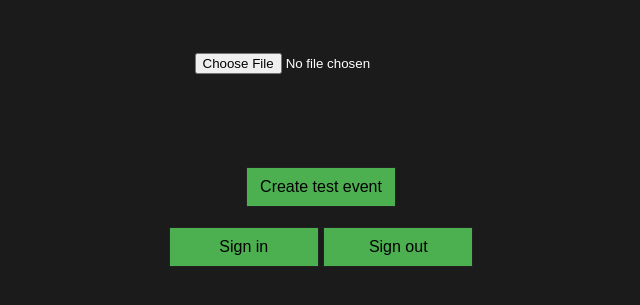
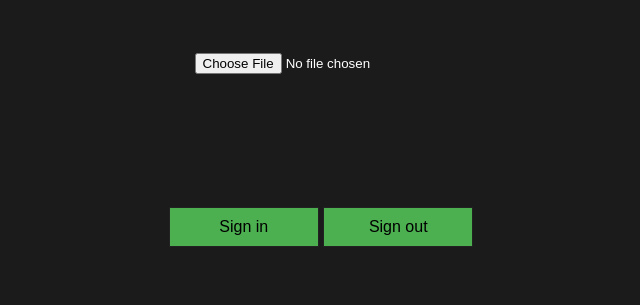
Before and after one commit to anjali-gopinathan/DueLink, a Flask app: page / in a window 1280 px wide. Shown: the part 301-606 px from the top of the page, without its empty margins (319-959 px from the left). Run offline with Flask 2, Linux system fonts and the light colour scheme; some libraries are stand-ins or nearby versions.

Commit message:
the finished DueLink.

```diff
--- a/templates/index.html
+++ b/templates/index.html
@@ -44,7 +44,7 @@
 
 
   <br><br>
-  <button id="testCreateEvent">Create test event</button>
+  <!--button id="testCreateEvent">Create test event</button-->
 
 
   <br><br>
```
